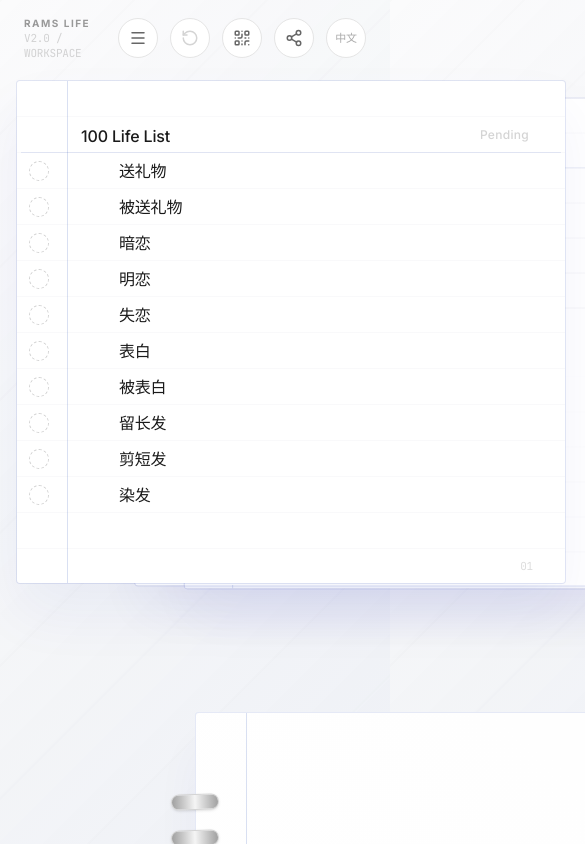
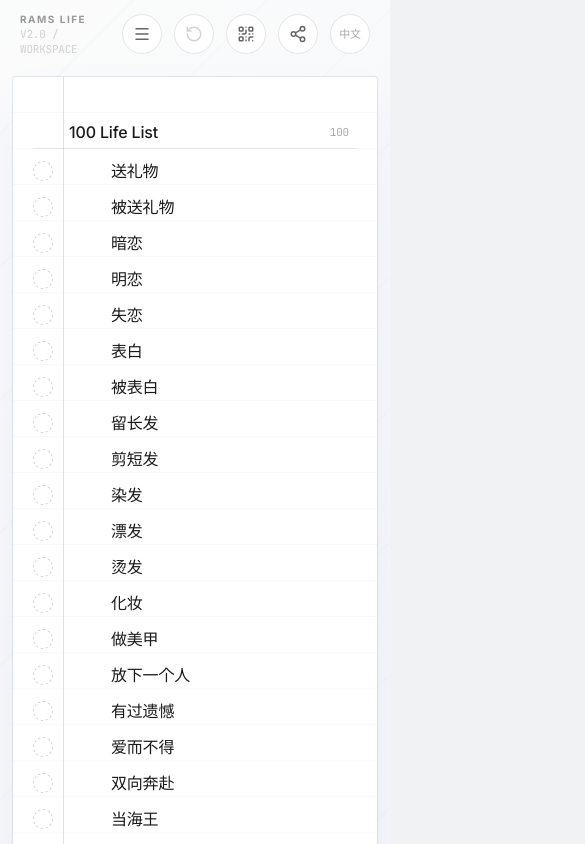
Before and after one commit to SonghaiFan/frank_list, a React (Vite) app: page / in a window 390 px wide. Shown: the top 844 px of the page, 585 px wide, since content can reach past the window. Built offline with nearby package versions, Linux system fonts and the light colour scheme.

Commit message:
feat: add mobile support with MobileGroupList and MobileNotebookThumbnail components; implement useIsMobile hook for responsive design

```diff
--- a/src/App.tsx
+++ b/src/App.tsx
@@ -10,7 +10,7 @@ export default function App() {
 
   return (
     <div
-      className={`min-h-screen p-4 md:p-10 flex flex-col items-center transition-colors ${
+      className={`min-h-screen p-3 md:p-10 flex flex-col items-center transition-colors ${
         vm.isWorkspaceFlow ? 'cursor-zoom-out' : ''
       }`}
       onClick={() => {
--- a/src/components/AppMainContent.tsx
+++ b/src/components/AppMainContent.tsx
@@ -2,8 +2,11 @@ import { AnimatePresence, LayoutGroup, motion } from 'motion/react';
 import { Notebook } from '@/components/Notebook';
 import { ComparisonPanel } from '@/components/ComparisonPanel';
 import { GroupWorkspace } from '@/components/GroupWorkspace';
+import { MobileGroupList } from '@/components/MobileGroupList';
+import { cn } from '@/lib/cn';
 import { PAGE_CARD_HEIGHT_PX, PAGE_CARD_WIDTH_PX, PAGE_SIZE } from '@/lib/workspace-constants';
 import { useI18n } from '@/hooks/useI18n';
+import { useIsMobile } from '@/hooks/useIsMobile';
 import type { Group, GroupPage, ListItem } from '@/lib/notebook-types';
 import type { UIFlow } from '@/stores/ui-store';
 
@@ -62,6 +65,7 @@ export function AppMainContent({
   ticks,
 }: AppMainContentProps) {
   const { t } = useI18n();
+  const isMobile = useIsMobile();
 
   return (
     <AnimatePresence>
@@ -78,14 +82,34 @@ export function AppMainContent({
                 initial={{ opacity: 0 }}
                 animate={{ opacity: 1 }}
                 exit={{ opacity: 0 }}
-                className="w-full flex flex-col items-center min-h-[80vh]"
+                className="flex min-h-[80vh] w-full flex-col items-center"
               >
+                {isMobile ? (
                   <motion.div
                     key={activeGroup.id}
                     layout
                     transition={{ layout: { type: 'spring', stiffness: 350, damping: 30 } }}
                     onClick={(e) => e.stopPropagation()}
-                  className="cursor-default w-full max-w-[800px]"
+                    className="w-full max-w-[800px] cursor-default"
+                  >
+                    <MobileGroupList
+                      group={activeGroup}
+                      newItemText={newItemText}
+                      ticks={ticks}
+                      onAddItem={onAddItem}
+                      onItemTextChange={onItemTextChange}
+                      onRemoveItem={onRemoveItem}
+                      onToggleTick={onToggleTick}
+                    />
+                  </motion.div>
+                ) : (
+                  <>
+                    <motion.div
+                      key={activeGroup.id}
+                      layout
+                      transition={{ layout: { type: 'spring', stiffness: 350, damping: 30 } }}
+                      onClick={(e) => e.stopPropagation()}
+                      className="w-full max-w-[800px] cursor-default"
                     >
                       <GroupWorkspace
                         activeGroup={activeGroup}
@@ -108,7 +132,7 @@ export function AppMainContent({
                       layoutId={`notebook-${activeGroup.id}`}
                       layout
                       transition={{ layout: { type: 'spring', stiffness: 350, damping: 30 } }}
-                  className="w-full flex justify-center cursor-default"
+                      className="flex w-full cursor-default justify-center"
                       onClick={(e) => e.stopPropagation()}
                     >
                       <Notebook
@@ -121,11 +145,13 @@ export function AppMainContent({
                         onToggleTick={onToggleTick}
                       />
                     </motion.div>
+                  </>
+                )}
               </motion.div>
             ) : (
               <motion.div
                 key="closed-gallery"
-                className="grid grid-cols-2 gap-x-20 gap-y-16 w-full max-w-[1200px] mx-auto items-start justify-items-center pt-10 px-4"
+                className="mx-auto grid w-full max-w-[1200px] grid-cols-1 items-start justify-items-center gap-y-6 px-3 pt-6 md:grid-cols-2 md:gap-x-20 md:gap-y-16 md:px-4 md:pt-10"
                 initial={{ opacity: 0, scale: 0.95 }}
                 animate={{ opacity: 1, scale: 1 }}
                 exit={{ opacity: 0, scale: 0.95 }}
@@ -134,8 +160,8 @@ export function AppMainContent({
                   <motion.div
                     key={group.id}
                     layoutId={`notebook-${group.id}`}
-                    className="w-full flex justify-center"
-                    style={{
+                    className="flex w-full justify-center"
+                    style={isMobile ? undefined : {
                       width: PAGE_CARD_WIDTH_PX,
                       height: PAGE_CARD_HEIGHT_PX,
                       transformOrigin: 'top center',
@@ -143,6 +169,36 @@ export function AppMainContent({
                     transition={{ layout: { type: 'spring', stiffness: 350, damping: 30 } }}
                     title={group.title}
                   >
+                    {isMobile ? (
+                      <button
+                        type="button"
+                        className="hybrid-paper paper-lines w-full max-w-[360px] cursor-pointer text-left transition-transform hover:-translate-y-px"
+                        onClick={() => onOpenGroupFromGallery(group.id)}
+                        title={group.title}
+                      >
+                        <div className="paper-content px-4! py-0!">
+                          <div className="mx-auto flex min-h-18 w-full items-end justify-between gap-4 border-b border-[rgba(0,47,167,0.1)] pl-10 pr-2 pb-2">
+                            <div className="min-w-0 flex-1">
+                              <div className="list-text truncate text-lg leading-none font-medium tracking-tight text-neutral-800">
+                                {group.title}
+                              </div>
+                              <div className="ui-mono mt-2 text-[10px] uppercase tracking-[0.18em] text-neutral-400">
+                                {pages.length} pages
+                              </div>
+                            </div>
+                            <div className="mb-px flex items-center gap-3">
+                              <span className="text-klein text-xs font-medium tracking-wide">
+                                {pages.every((page) => page.isBound)
+                                  ? t('page.status.bound')
+                                  : pages.every((page) => page.isComplete)
+                                    ? t('page.status.complete')
+                                    : t('page.status.pending')}
+                              </span>
+                            </div>
+                          </div>
+                        </div>
+                      </button>
+                    ) : (
                       <Notebook
                         id={group.id}
                         className="origin-top mt-0"
@@ -155,23 +211,31 @@ export function AppMainContent({
                         onToggleTick={onToggleTick}
                         onOpen={() => onOpenGroupFromGallery(group.id)}
                       />
+                    )}
                   </motion.div>
                 ))}
 
                 <motion.button
                   type="button"
                   layout
-                  style={{
+                  style={isMobile ? {
+                    width: '100%',
+                    maxWidth: 360,
+                    height: 72,
+                  } : {
                     width: PAGE_CARD_WIDTH_PX,
                     height: PAGE_CARD_HEIGHT_PX,
                     transform: 'scale(0.85)',
                     transformOrigin: 'top center',
                   }}
-                  className="border-2 border-dashed border-neutral-200 rounded-[20px] flex flex-col items-center justify-center text-neutral-300 cursor-pointer hover:border-klein hover:text-klein hover:bg-klein/5 mixed-blend-multiply opacity-80 hover:opacity-100 transition-all origin-top"
+                  className={cn(
+                    'border-2 border-dashed border-neutral-200 flex flex-col items-center justify-center text-neutral-300 cursor-pointer hover:border-klein hover:text-klein hover:bg-klein/5 mixed-blend-multiply opacity-80 hover:opacity-100 transition-all origin-top',
+                    isMobile ? 'rounded-[14px]' : 'rounded-[20px]'
+                  )}
                   onClick={onCreateGroup}
                 >
-                  <span className="text-5xl font-light mb-4">+</span>
-                  <span className="font-bold text-lg">{t('app.newNotebook')}</span>
+                  <span className={cn('font-light', isMobile ? 'mb-1 text-2xl' : 'mb-4 text-5xl')}>+</span>
+                  <span className={cn('font-bold', isMobile ? 'text-xs' : 'text-lg')}>{t('app.newNotebook')}</span>
                 </motion.button>
               </motion.div>
             )}
--- /dev/null
+++ b/src/components/MobileGroupList.tsx
@@ -0,0 +1,103 @@
+import React from 'react';
+import { Plus, X } from 'lucide-react';
+import { cn } from '@/lib/cn';
+import type { Group } from '@/lib/notebook-types';
+import { getMarkerStyle, getOriginDotClassName, getOriginLabel } from '@/lib/notebook-ui';
+import { useI18n } from '@/hooks/useI18n';
+
+interface MobileGroupListProps {
+  group: Group;
+  newItemText: string;
+  ticks: Record<string, boolean>;
+  onAddItem: () => void;
+  onItemTextChange: (value: string) => void;
+  onRemoveItem: (itemId: string) => void;
+  onToggleTick: (itemId: string, e?: React.MouseEvent | React.ChangeEvent) => void;
+}
+
+export function MobileGroupList({
+  group,
+  newItemText,
+  ticks,
+  onAddItem,
+  onItemTextChange,
+  onRemoveItem,
+  onToggleTick,
+}: MobileGroupListProps) {
+  const { locale, t } = useI18n();
+
+  return (
+    <section className="hybrid-paper paper-lines mx-auto w-full">
+      <div className="paper-content px-5! pb-6! pt-0! sm:px-8!">
+        <div className="mx-auto flex min-h-18 w-full items-end justify-between gap-4 border-b border-[rgba(0,47,167,0.1)] pb-2 pl-9 pr-2">
+          <div className="min-w-0 flex-1">
+            <div className="list-text text-xl leading-none font-medium tracking-tight text-neutral-800">
+              {group.title}
+            </div>
+          </div>
+          <div className="ui-mono text-[10px] uppercase tracking-[0.18em] text-neutral-400">
+            {group.items.length}
+          </div>
+        </div>
+
+        <ul className="pl-12 pt-1">
+          {group.items.map((item) => {
+            const checkboxId = `mobile-group-${group.id}-${item.id}`;
+
+            return (
+              <li key={item.id} className="group relative flex items-center gap-2">
+                <input
+                  id={checkboxId}
+                  type="checkbox"
+                  checked={!!ticks[item.id]}
+                  onChange={(event) => onToggleTick(item.id, event)}
+                  className="rams-checkbox absolute -left-12"
+                />
+                <label htmlFor={checkboxId} className="flex min-w-0 flex-1 cursor-pointer items-center gap-2">
+                  <span
+                    className={cn(
+                      'list-text on-lines marker-text min-w-0 select-none',
+                      ticks[item.id] && 'is-highlighted'
+                    )}
+                    style={getMarkerStyle(item.text)}
+                  >
+                    <span className="marker-stroke" aria-hidden="true" />
+                    <span className="marker-stroke marker-stroke-secondary" aria-hidden="true" />
+                    <span className="marker-label break-words">{item.text}</span>
+                  </span>
+                  {item.origin.type !== 'default' && (
+                    <span
+                      className={cn('h-1.5 w-1.5 shrink-0 rounded-full', getOriginDotClassName(item.origin))}
+                      title={getOriginLabel(item.origin, locale)}
+                    />
+                  )}
+                </label>
+                {item.origin.type !== 'default' && (
+                  <button
+                    type="button"
+                    onClick={() => onRemoveItem(item.id)}
+                    className="relative z-10 ml-auto p-1 text-neutral-300 transition-colors hover:text-klein"
+                  >
+                    <X size={16} />
+                  </button>
+                )}
+              </li>
+            );
+          })}
+        </ul>
+
+        <div className="input-row on-lines mt-1 pl-12">
+          <Plus size={18} className="mr-3 shrink-0 text-klein" />
+          <input
+            type="text"
+            value={newItemText}
+            onChange={(event) => onItemTextChange(event.target.value)}
+            onKeyDown={(event) => event.key === 'Enter' && onAddItem()}
+            placeholder={t('page.addItemPlaceholder', { title: group.title })}
+            className="list-text on-lines h-full min-w-0 flex-1 border-none bg-transparent outline-none placeholder:text-neutral-200"
+          />
+        </div>
+      </div>
+    </section>
+  );
+}
--- /dev/null
+++ b/src/hooks/useIsMobile.ts
@@ -0,0 +1,30 @@
+import { useEffect, useState } from 'react';
+
+const MOBILE_MEDIA_QUERY = '(max-width: 767px)';
+
+export const useIsMobile = () => {
+  const getMatches = () => {
+    if (typeof window === 'undefined') return false;
+    return window.matchMedia(MOBILE_MEDIA_QUERY).matches;
+  };
+
+  const [isMobile, setIsMobile] = useState(getMatches);
+
+  useEffect(() => {
+    if (typeof window === 'undefined') return undefined;
+
+    const mediaQuery = window.matchMedia(MOBILE_MEDIA_QUERY);
+    const handleChange = (event: MediaQueryListEvent) => {
+      setIsMobile(event.matches);
+    };
+
+    setIsMobile(mediaQuery.matches);
+    mediaQuery.addEventListener('change', handleChange);
+
+    return () => {
+      mediaQuery.removeEventListener('change', handleChange);
+    };
+  }, []);
+
+  return isMobile;
+};
```
Also changed, not shown: src/components/MobileNotebookThumbnail.tsx (added, +35 -0 lines). Lines whose indentation alone changed are shown as unchanged.
